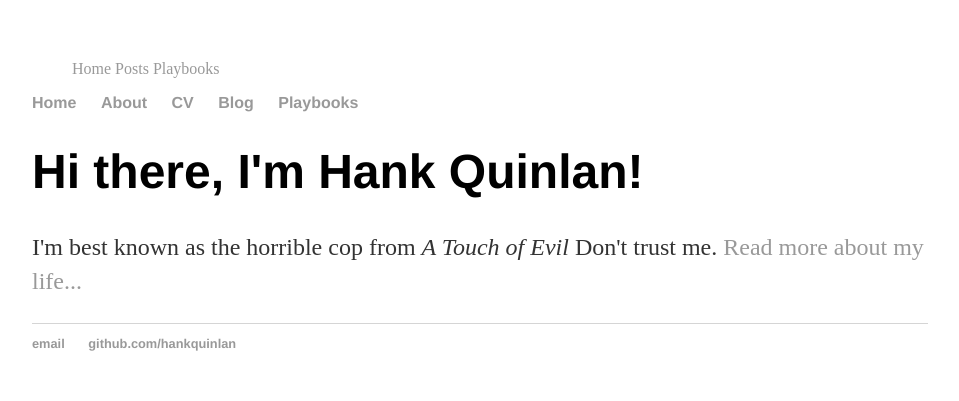
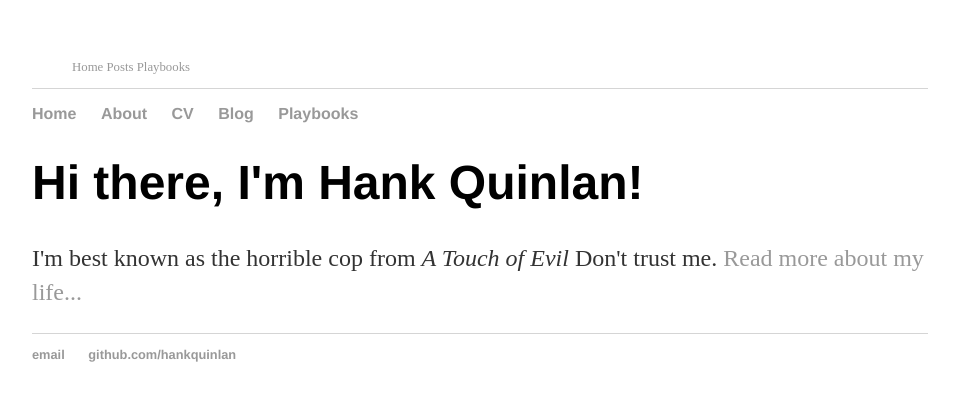
Before and after one commit to billparry99/billparry99.github.io, a Jekyll site: the page built from index.html, in a window 1280 px wide. Shown: the top 401 px of the page, without its empty margins (160-1119 px from the left). Built offline with Jekyll 4.4.1, drawn with Linux system fonts in a browser that asks for light colours.

Commit message:
Update main.css

```diff
--- a/css/main.css
+++ b/css/main.css
@@ -28,6 +28,12 @@ p {
     line-height: 1.4em;
     color: #333;
 }
+
+header {
+    border-bottom: 1px solid #d5d5d5;
+    font-size: .8em;
+}
+
 footer {
     border-top: 1px solid #d5d5d5;
     font-size: .8em;
```
